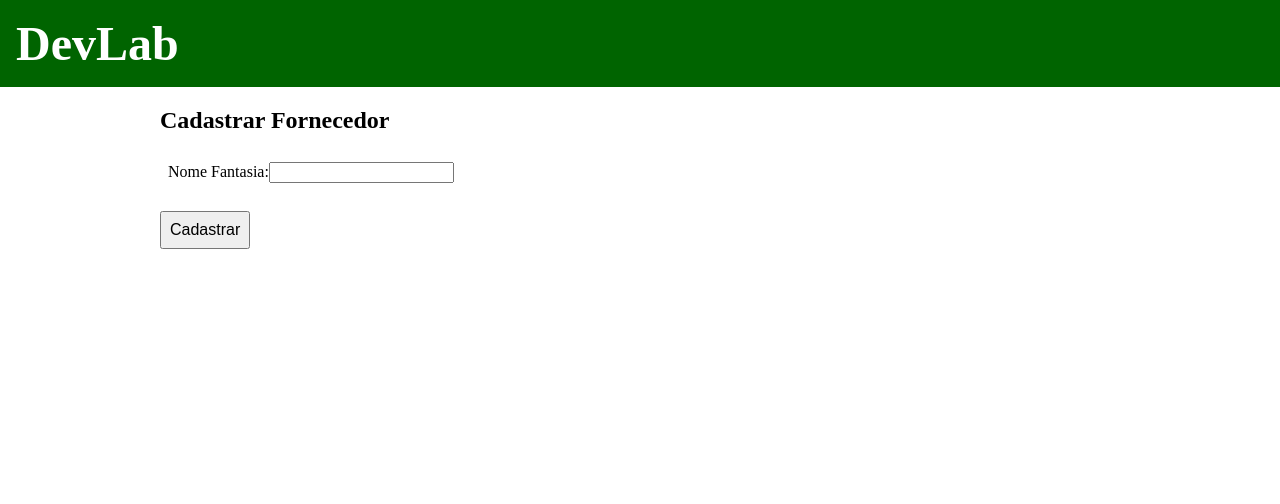
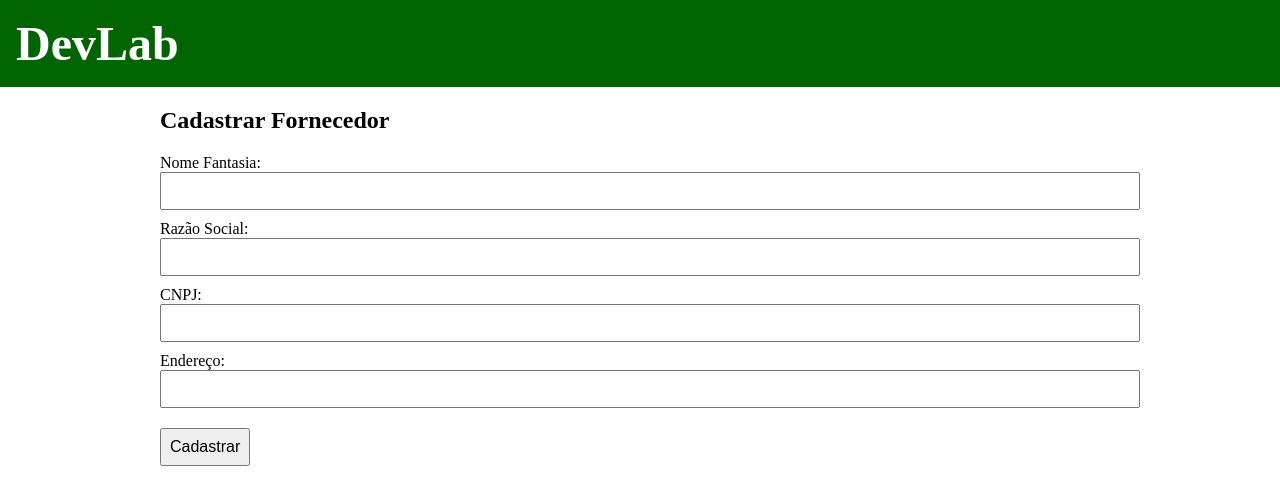
Before and after one commit to leonardferrer/desafio_insightlab_frontend, a React (Vite) app: page /add in a window 1280 px wide. Shown: the top 504 px of the page. Built offline with nearby package versions, Linux system fonts and the light colour scheme.

Commit message:
adcionando validação ao AddSuppliers

```diff
--- a/src/pages/AddSupplier/AddSupplier.jsx
+++ b/src/pages/AddSupplier/AddSupplier.jsx
@@ -1,7 +1,6 @@
 import React, { useState } from 'react';
 import SupplierService from '../../services/SupplierService.js';
 import { useNavigate } from 'react-router-dom';
-import './AddSupplier.css'; // Importe o arquivo CSS
 
 function AddSupplier() {
     const [form, setForm] = useState({
@@ -10,18 +9,34 @@ function AddSupplier() {
         cnpj: '',
         address: ''
     });
-
+    const [cnpjError, setCnpjError] = useState('');
     const navigate = useNavigate();
 
     const handleChange = (e) => {
+        // Validar o campo CNPJ para conter apenas números e ter 14 caracteres
+        if (e.target.name === 'cnpj') {
+            const value = e.target.value.replace(/\D/g, ''); // Remove todos os caracteres não numéricos
+            if (value.length <= 14) {
+                setForm({
+                    ...form,
+                    [e.target.name]: value
+                });
+                setCnpjError('');
+            } else {
+                setCnpjError('O CNPJ deve conter exatamente 14 dígitos.');
+            }
+        } else {
             setForm({
                 ...form,
                 [e.target.name]: e.target.value
             });
+        }
     };
 
     const handleSubmit = async (e) => {
         e.preventDefault();
+        // Verificar se todos os campos estão preenchidos
+        if (Object.values(form).every(value => value !== '') && form.cnpj.length === 14) {
             try {
                 await SupplierService.create(form);
                 alert('Fornecedor cadastrado com sucesso!');
@@ -30,13 +45,16 @@ function AddSupplier() {
                 console.error('Erro ao cadastrar fornecedor:', error.message);
                 alert('Erro ao cadastrar fornecedor!');
             }
+        } else {
+            alert('Por favor, preencha todos os campos do formulário e verifique o CNPJ.');
+        }
     };
 
     return (
-        <div className="form-container">
+        <div style={{ width: '75%', margin: '0 auto', marginTop: '20px' }}>
             <h2>Cadastrar Fornecedor</h2>
             <form onSubmit={handleSubmit}>
-                <div className="input-field">
+                <div style={{ marginBottom: '10px' }}>
                     <label>Nome Fantasia:</label>
                     <input
                         type="text"
@@ -44,10 +62,48 @@ function AddSupplier() {
                         value={form.fantasyName}
                         onChange={handleChange}
                         required
+                        style={{ fontSize: '16px', padding: '8px', width: '100%' }}
                     />
                 </div>
-                {/* Outros campos de input */}
-                <button type="submit" className="submit-button">Cadastrar</button>
+                <div style={{ marginBottom: '10px' }}>
+                    <label>Razão Social:</label>
+                    <input
+                        type="text"
+                        name="corporateReason"
+                        value={form.corporateReason}
+                        onChange={handleChange}
+                        required
+                        style={{ fontSize: '16px', padding: '8px', width: '100%' }}
+                    />
+                </div>
+                <div style={{ marginBottom: '10px' }}>
+                    <label>CNPJ:</label>
+                    <input
+                        type="text"
+                        name="cnpj"
+                        value={form.cnpj}
+                        onChange={handleChange}
+                        required
+                        style={{ fontSize: '16px', padding: '8px', width: '100%' }}
+                        pattern="\d{14}" // Adiciona o padrão para 14 dígitos numéricos
+                        title="Por favor, insira um CNPJ válido com 14 dígitos."
+                    />
+                    {cnpjError && <span style={{ color: 'red' }}>{cnpjError}</span>}
+                </div>
+                <div style={{ marginBottom: '10px' }}>
+                    <label>Endereço:</label>
+                    <input
+                        type="text"
+                        name="address"
+                        value={form.address}
+                        onChange={handleChange}
+                        required
+                        style={{ fontSize: '16px', padding: '8px', width: '100%' }}
+                    />
+                </div>
+                <button type="submit" style={{ fontSize: '16px', padding: '8px', marginTop: '10px' }}>
+                    Cadastrar
+                </button>
             </form>
         </div>
     );
```
Lines whose indentation alone changed are shown as unchanged.
